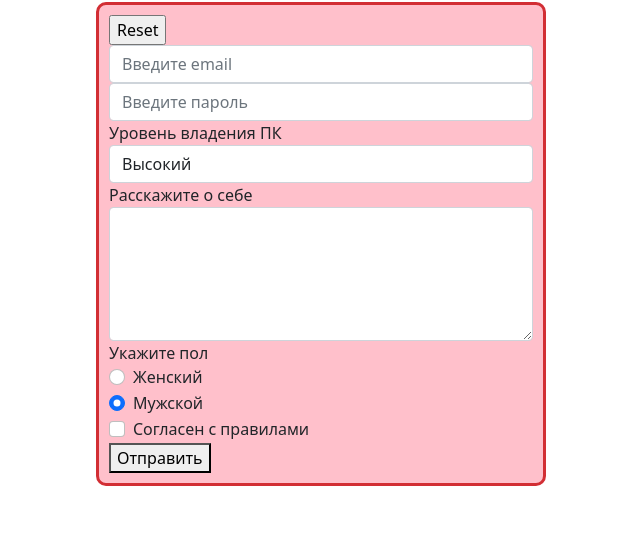
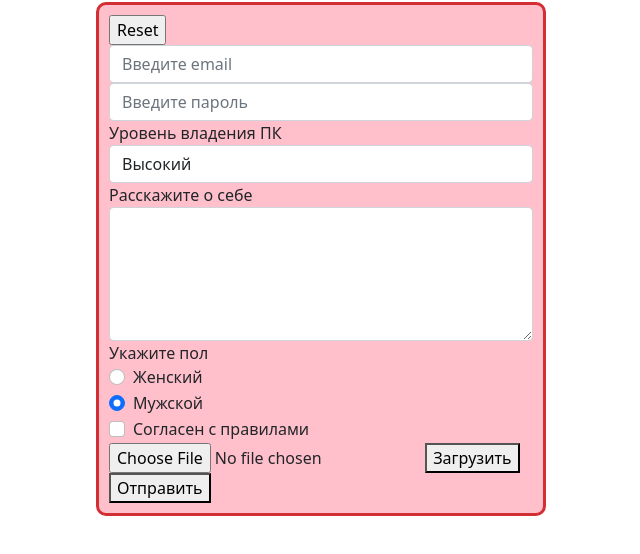
Before and after one commit to Poltossick/Python_Web_2025, a plain HTML site: page form.html in a window 1280 px wide. Shown: the part 54-608 px from the top of the page, without its empty margins (319-959 px from the left). Drawn offline with nearby package versions, Linux system fonts and the light colour scheme.

Commit message:
registration form (file, required)

```diff
--- a/form.html
+++ b/form.html
@@ -41,8 +41,12 @@
             </div>
         </div>
         <div class="form-group form-check">
-            <input class="form-check-input" type="checkbox" name="accept" id="acceptRules">
+            <input class="form-check-input" type="checkbox" name="accept" id="acceptRules" required>
             <label class="form-check-label" for="acceptRules" > Согласен с правилами </label>
+        </div>
+        <div>
+            <input type="file" id="file" name="file" accept="application/pdf">
+            <button type="submit">Загрузить</button><br>
         </div>
         <div>
             <button type="submit" class="button button-primary"> Отправить </button>
```
